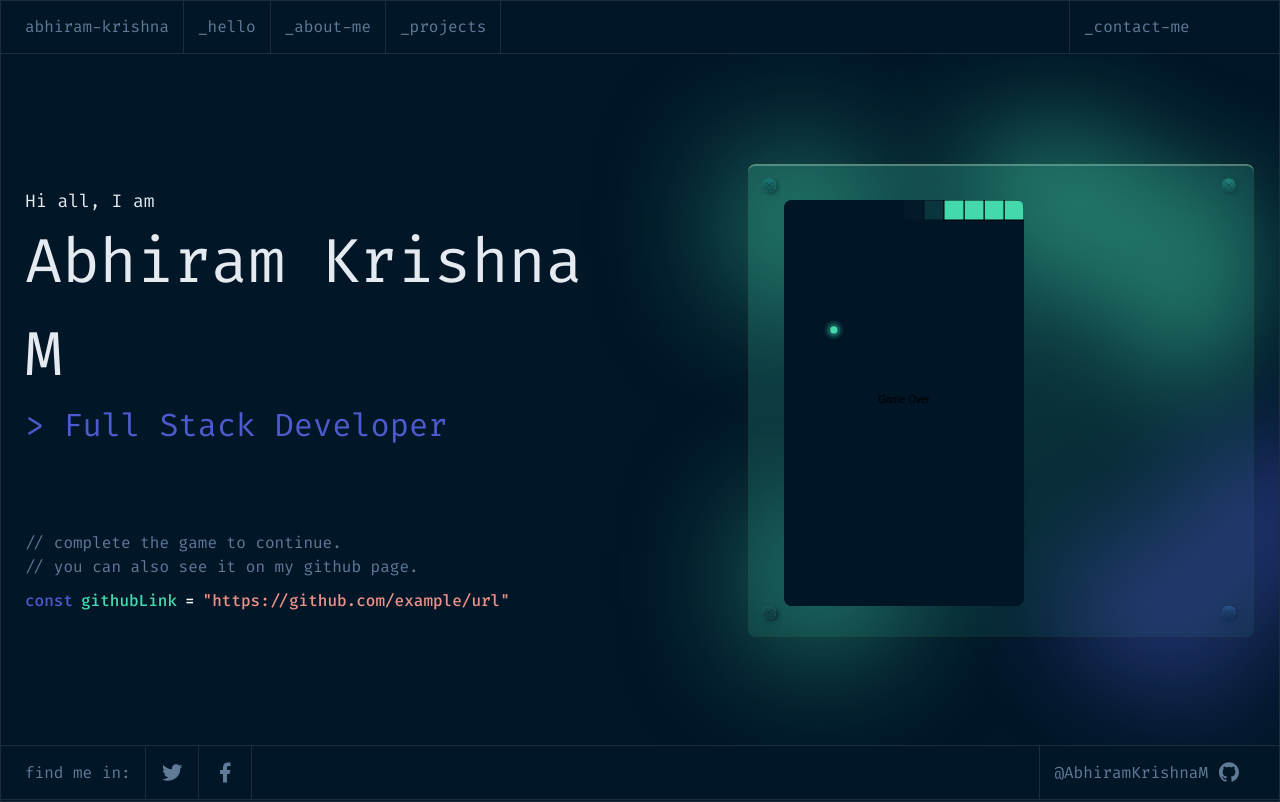
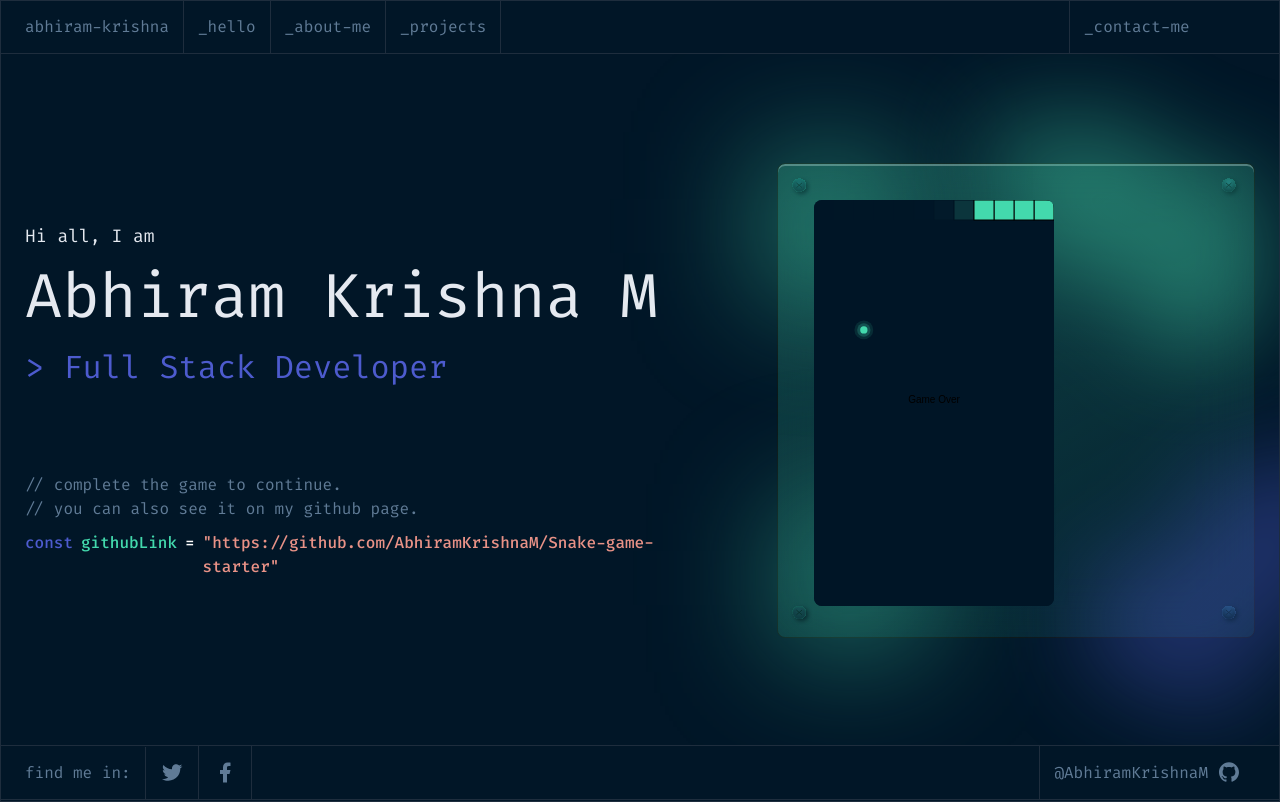
Before and after one commit to AbhiramKrishnaM/Portfolio, a Vue app: page / in a window 1280 px wide. Built offline with nearby package versions, Linux system fonts and the light colour scheme.

Commit message:
added link updates

```diff
--- a/src/components/Footer.vue
+++ b/src/components/Footer.vue
@@ -18,8 +18,12 @@
         id="github"
         class="flex items-center justify-center gap-2 p-3.5 border-l border-border-white"
       >
-        <a href="#">@AbhiramKrishnaM</a>
-        <a href="#"><img :src="Github" alt="Github icon" /></a>
+        <a href="https://github.com/AbhiramKrishnaM" target="_blank">
+          @AbhiramKrishnaM
+        </a>
+        <a href="https://github.com/AbhiramKrishnaM" target="_blank">
+          <img :src="Github" alt="Github icon" />
+        </a>
       </div>
     </div>
   </div>
--- a/src/pages/index.vue
+++ b/src/pages/index.vue
@@ -13,12 +13,18 @@
           <li>// you can also see it on my github page.</li>
         </ul>
 
-        <div class="mt-2.5 text-accent-sub flex font-medium">
+        <a
+          href="https://github.com/AbhiramKrishnaM/Snake-game-starter"
+          target="_blank"
+          class="mt-2.5 text-accent-sub flex font-medium"
+        >
           const
           <div class="text-accent-variable ml-2">githubLink</div>
           <div class="text-white mx-2">=</div>
-          <div class="text-accent-url">"https://github.com/example/url"</div>
-        </div>
+          <div class="text-accent-url">
+            "https://github.com/AbhiramKrishnaM/Snake-game-starter"
+          </div>
+        </a>
       </div>
     </div>
 
```
